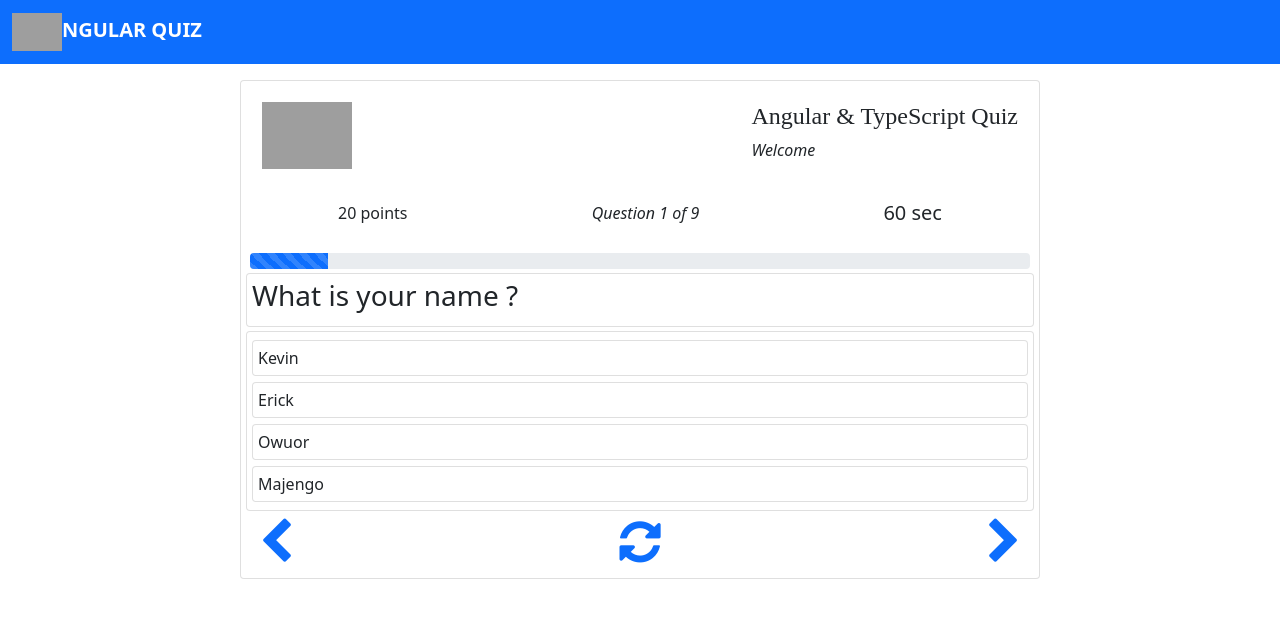
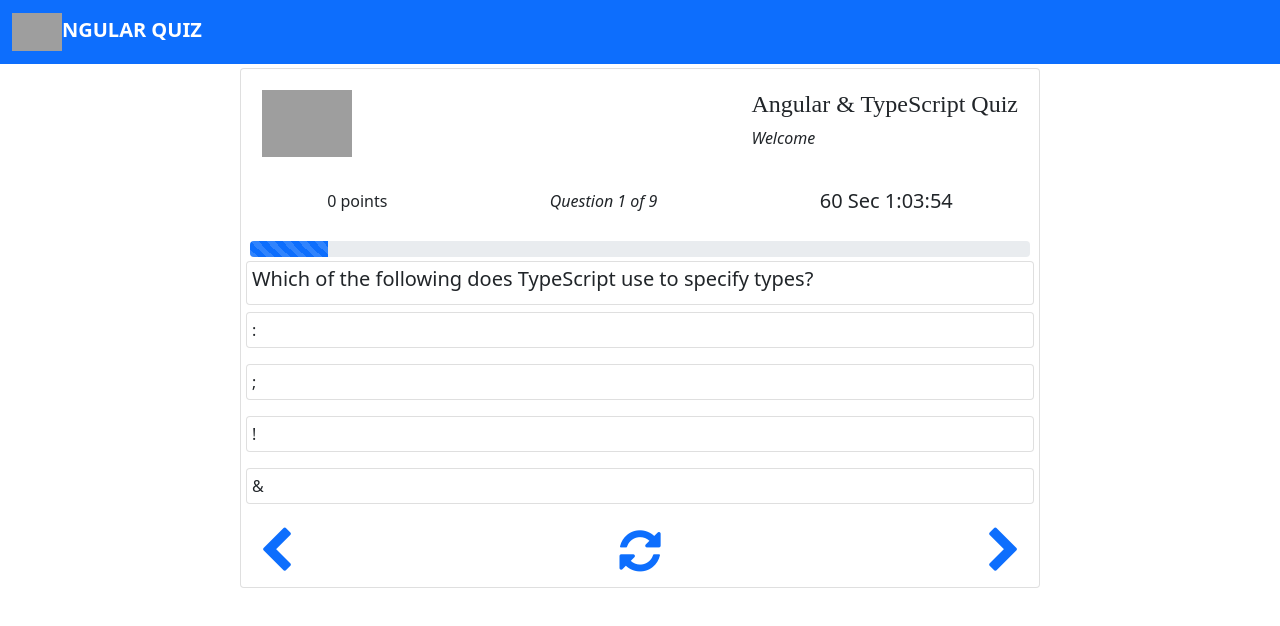
Before and after one commit to Majey/angular-quiz-app, an Angular app: page /question in a window 1280 px wide. Shown: the top 626 px of the page. Built offline with nearby package versions, Linux system fonts and the light colour scheme; grey boxes are pictures that could not be loaded.

Commit message:
injecting question.json and configuring the questions, options/choices and previous/next button logic

```diff
--- a/src/app/app.module.ts
+++ b/src/app/app.module.ts
@@ -6,6 +6,7 @@
 import { WelcomeComponent } from './welcome/welcome.component';
 import { QuestionComponent } from './question/question.component';
 import { HeaderComponent } from './header/header.component';
+import { HttpClientModule } from '@angular/common/http';
 
 @NgModule({
   declarations: [
@@ -16,7 +17,8 @@
   ],
   imports: [
     BrowserModule,
-    AppRoutingModule
+    AppRoutingModule,
+    HttpClientModule
   ],
   providers: [],
   bootstrap: [AppComponent]
--- a/src/app/question/question.component.html
+++ b/src/app/question/question.component.html
@@ -1,5 +1,5 @@
 <div class="container">
-    <div class="card mt-3">
+    <div class="card mt-1">
         <div class="d-flex justify-content-between p-3">
             <div class="image">
                 <img src="https://img.icons8.com/color/96/000000/angularjs.png" width="90" alt="logo">
@@ -14,13 +14,13 @@
 
         <div class="d-flex justify-content-around py-3">
             <div class="score">
-                20 points
+                {{points}} points
             </div>
             <div class="question-remaining">
-                <span style="font-style: italic;">Question 1 of 9</span>
+                <span style="font-style: italic;">Question {{currentQuestion + 1}} of 9</span>
             </div>
             <div class="timer">
-                <h5>60 sec</h5>
+                <h5>{{counter}} Sec 1:03:54</h5>
             </div>
         </div>
 
@@ -30,36 +30,29 @@
 
         <div class="questions">
             <div class="card">
-                <h3>What is your name ?</h3>
+                <h5>{{questionList[currentQuestion]?.questionText}}</h5>
             </div>
         </div>
 
         <div class="options mt-1">
-            <ol class="card">
+            <ol *ngFor= "let option of questionList[currentQuestion]?.options">
                 <li>
-                    <div class="card">Kevin</div>
-                </li>
-                <li>
-                    <div class="card">Erick</div>
-                </li>
-                <li>
-                    <div class="card">Owuor</div>
-                </li>
-                <li>
-                    <div class="card">Majengo</div>
+                    <div class="card">
+                        {{option.text}}
+                    </div>
                 </li>
             </ol>
         </div>
 
         <div class="d-flex justify-content-between">
             <button class="btn">
-                <i class="fa text-primary fa-3x fa-chevron-left" aria-hidden="true"></i>
+                <i (click)="previousQuestion()" class="fa text-primary fa-3x fa-chevron-left" aria-hidden="true"></i>
             </button>
             <button class="btn">
                 <i class="fa text-primary fa-3x fa-refresh" aria-hidden="true"></i>
             </button>
             <button class="btn">
-                <i class="fa text-primary fa-3x fa-chevron-right" aria-hidden="true"></i>
+                <i (click)="nextQuestion()" class="fa text-primary fa-3x fa-chevron-right" aria-hidden="true"></i>
             </button>
         </div>
     </div>
--- a/src/app/question/question.component.ts
+++ b/src/app/question/question.component.ts
@@ -1,4 +1,5 @@
 import { Component, OnInit } from '@angular/core';
+import { QuestionsService } from '../service/questions.service';
 
 @Component({
   selector: 'app-question',
@@ -8,11 +9,34 @@
 export class QuestionComponent implements OnInit {
 
   public name:string = "";
+  public questionList: any = [];
+  public currentQuestion: number = 0;
+  public points: number = 0;
+  counter: number = 60;
 
-  constructor() { }
+  constructor(private questionService: QuestionsService) { }
 
   ngOnInit(): void {
     this.name = localStorage.getItem("name")!;
+    this.getAllQuestions()
+  }
+
+  getAllQuestions(){
+    this.questionService.getQuestionsJson()
+    .subscribe(res => {
+      this.questionList = res.questions;
+    })
+  }
+
+  nextQuestion(){
+    if (this.currentQuestion<8){
+      this.currentQuestion ++
+    }
+  }
+  previousQuestion(){
+    if (this.currentQuestion>0){
+      this.currentQuestion --
+    }
   }
 
 }
--- a/src/app/service/questions.service.ts
+++ b/src/app/service/questions.service.ts
@@ -1,9 +1,14 @@
 import { Injectable } from '@angular/core';
+import { HttpClient } from "@angular/common/http"
 
 @Injectable({
   providedIn: 'root'
 })
 export class QuestionsService {
 
-  constructor() { }
+  constructor(private http: HttpClient) { }
+
+  getQuestionsJson(){
+    return this.http.get<any>("assets/questions.json");
+  }
 }
```
Also changed, not shown: src/app/question/question.component.css (line endings or trailing spaces).
